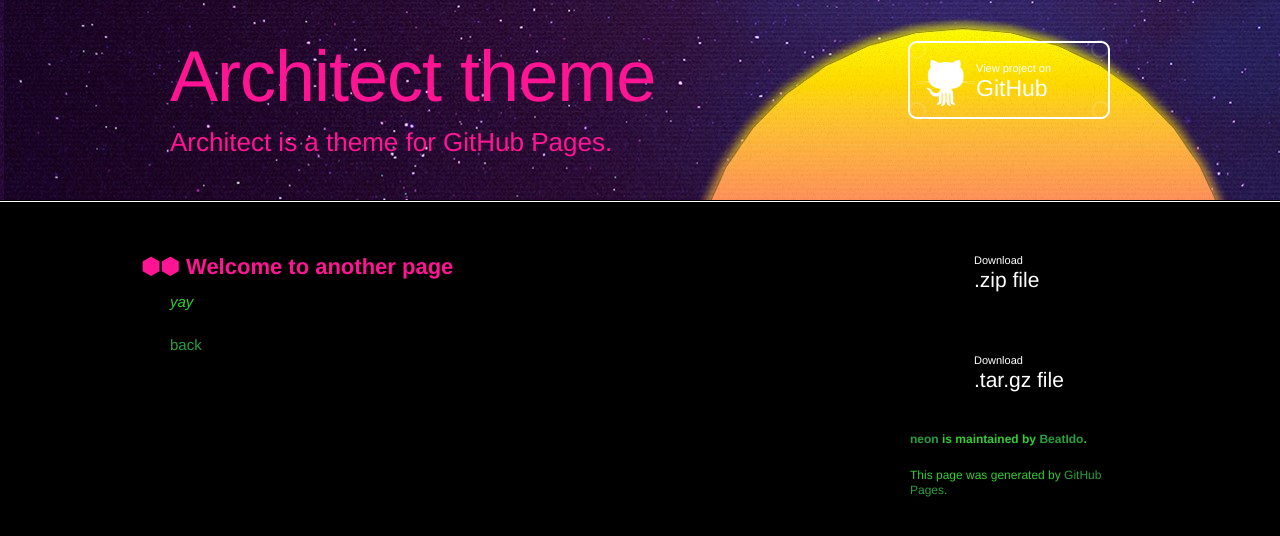
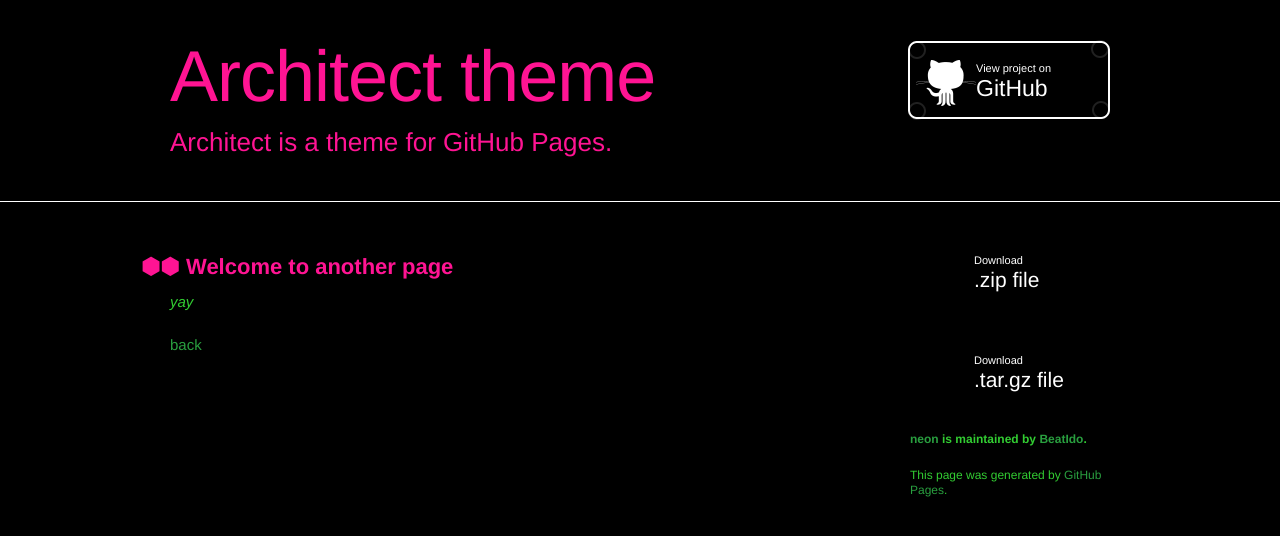
Before and after one commit to BeatIdo/neon, a Jekyll site: the page built from another-page.md, in a window 1280 px wide. Shown: the top 536 px of the page. Built offline with Jekyll 4.4.1, drawn with Linux system fonts in a browser that asks for light colours; our own code applies the rules of GitHub Pages for plain Markdown files.

Commit message:
Update jekyll-theme-architect.scss

```diff
--- a/_sass/jekyll-theme-architect.scss
+++ b/_sass/jekyll-theme-architect.scss
@@ -29,7 +29,7 @@ header {
   padding-bottom: 40px;
   /*font-family: 'Architects Daughter', 'Helvetica Neue', Helvetica, Arial, serif;*/
   font-family: 'Helvetica Neue', Helvetica, Arial, serif;
-  background: #000 url(../images/header-bg.jpg) 0 0 repeat-x;
+  /* background: #000 url(../images/header-bg.jpg) 0 0 repeat-x; */
   border-bottom: solid 1px #000;
   background-color: black;
 }
```
